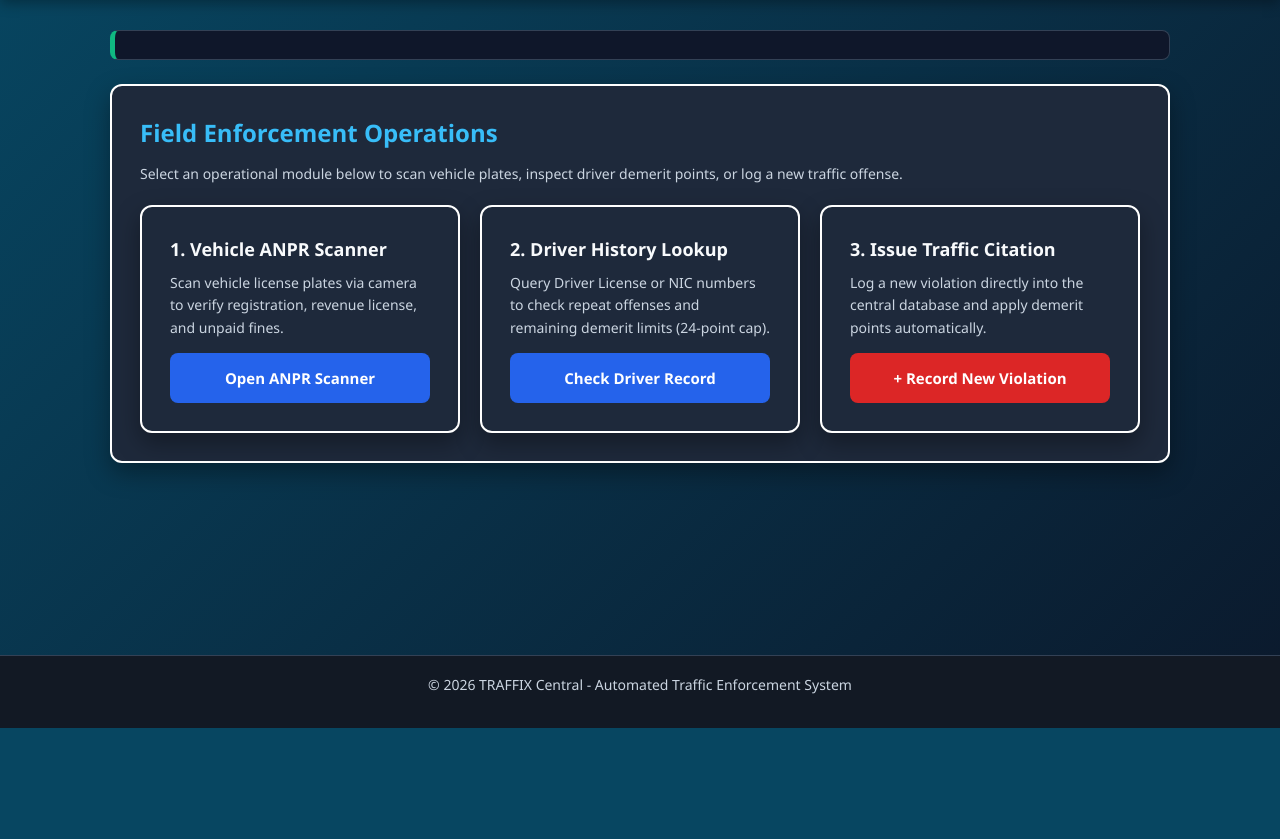
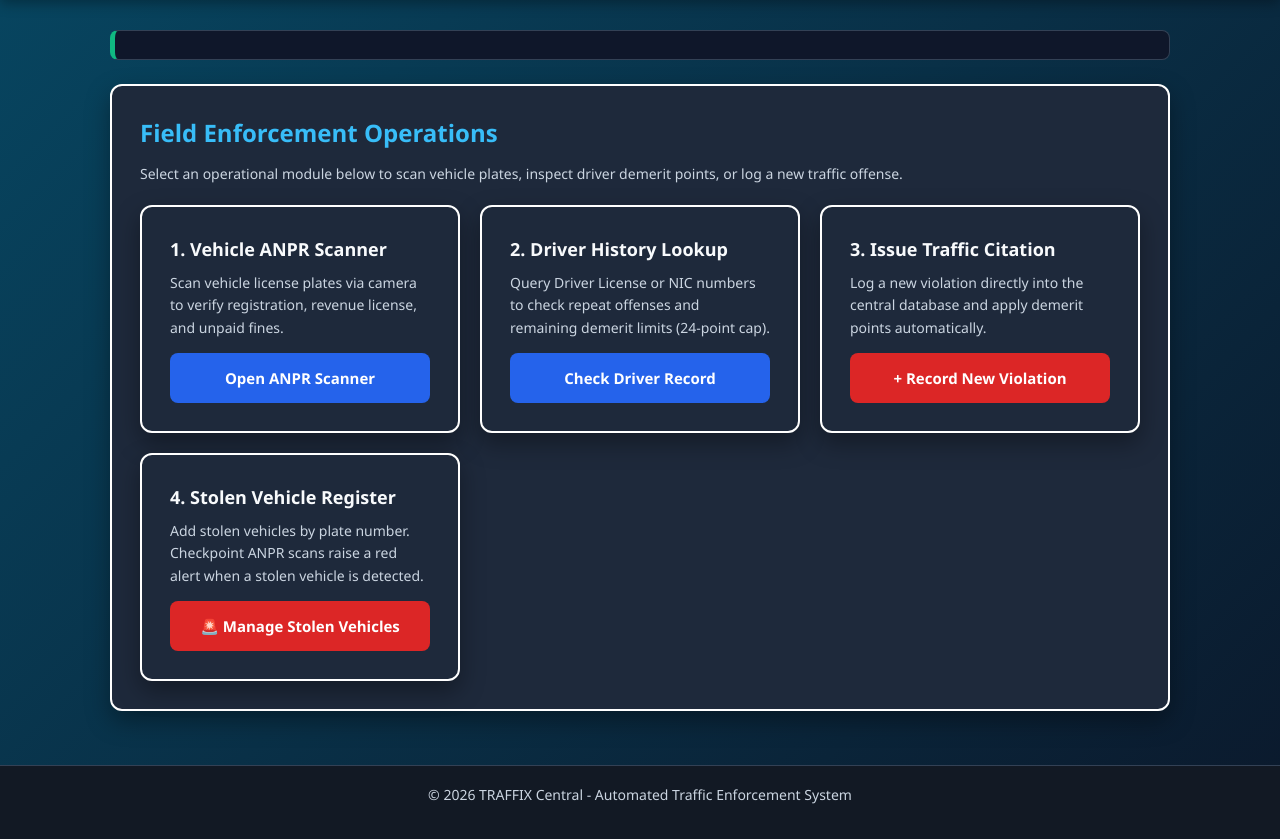
Before and after one commit to uditha-umayanga/Smart-Traffic-System, a website: page public/home.html in a window 1280 px wide. Shown: the part 72-911 px from the top of the page. Before the commit the page ends 800 px from the top, so only its background shows below. Drawn offline with Linux system fonts and the light colour scheme; no server answers.

Commit message:
Update home.html

```diff
--- a/public/home.html
+++ b/public/home.html
@@ -51,6 +51,14 @@
           </div>
           <a href="add-violation.html" class="btn-primary btn-danger">+ Record New Violation</a>
         </article>
+
+                <article>
+          <div>
+            <h3>4. Stolen Vehicle Register</h3>
+            <p>Add stolen vehicles by plate number. Checkpoint ANPR scans raise a red alert when a stolen vehicle is detected.</p>
+          </div>
+          <a href="stolen-vehicles.html" class="btn-primary btn-danger">🚨 Manage Stolen Vehicles</a>
+        </article>
       </div>
     </section>
   </main>
```
